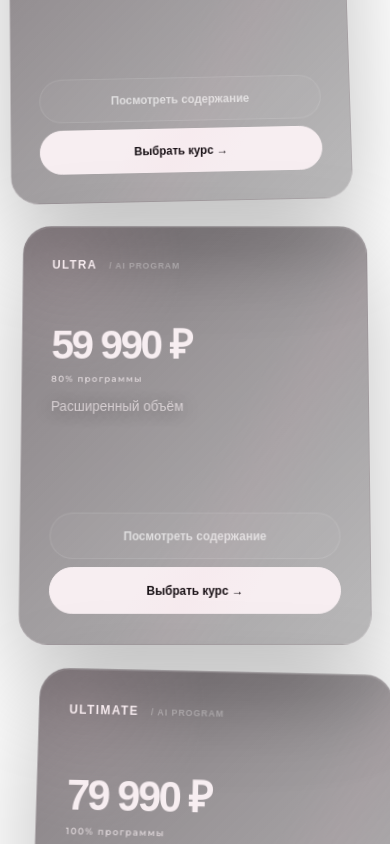
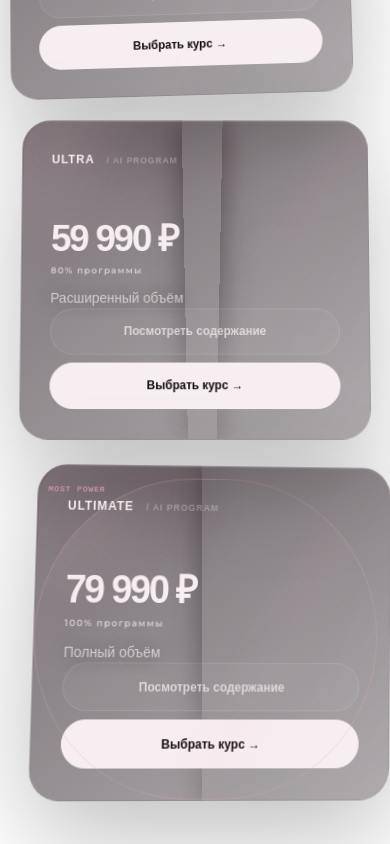
Before and after one commit to fuks19200-ctrl/09, a Next.js app: page / in a window 390 px wide. Shown: the part 4640-5484 px from the top of the page. Built offline with nearby package versions, Linux system fonts and the light colour scheme; no server answers.

Commit message:
Style course cards as a dimensional Flora hand dock

```diff
--- a/app/globals.css
+++ b/app/globals.css
@@ -1254,3 +1254,150 @@ a:hover{
     text-shadow:0 2px 14px rgba(0,0,0,.42) !important;
   }
 }
+
+
+/* =========================================================
+   FLORA HAND / COURSE DOCK
+   The three programs behave like luminous objects resting on
+   the hand in the Bloom composition — compact, dimensional,
+   and locked to the scroll choreography.
+   ========================================================= */
+#courses{
+  position:relative;
+  isolation:isolate;
+}
+
+#courses::after{
+  content:'';
+  position:absolute;
+  z-index:-1;
+  width:min(58vw,820px);
+  height:min(38vw,520px);
+  right:-7vw;
+  top:22%;
+  background:radial-gradient(ellipse at center,
+    rgba(240,167,189,.11) 0%,
+    rgba(216,120,155,.055) 32%,
+    transparent 72%);
+  filter:blur(28px);
+  pointer-events:none;
+}
+
+#courses .pricing-grid{
+  position:relative;
+  width:min(92%,1180px);
+  margin:52px 0 0 auto;
+  display:flex;
+  align-items:flex-end;
+  justify-content:flex-end;
+  gap:clamp(10px,1.5vw,24px);
+  min-height:470px;
+  transform-style:preserve-3d;
+}
+
+#courses .price-card{
+  position:relative;
+  flex:0 0 clamp(245px,20vw,330px);
+  min-height:390px;
+  transform-style:preserve-3d;
+  overflow:hidden;
+  border-radius:30px;
+  background:
+    linear-gradient(145deg,rgba(38,20,29,.62),rgba(9,6,10,.34)) !important;
+  backdrop-filter:blur(16px) saturate(125%);
+  -webkit-backdrop-filter:blur(16px) saturate(125%);
+  box-shadow:
+    inset 0 1px 0 rgba(255,255,255,.12),
+    0 34px 90px rgba(0,0,0,.28),
+    0 0 55px rgba(240,167,189,.045);
+}
+
+#courses .price-card::after{
+  content:'';
+  position:absolute;
+  inset:1px;
+  border-radius:29px;
+  pointer-events:none;
+  background:
+    linear-gradient(120deg,
+      rgba(255,255,255,.09),
+      transparent 24%,
+      transparent 72%,
+      rgba(240,167,189,.055));
+}
+
+#courses .price-card:nth-child(1){
+  transform:translateY(38px) rotateZ(-3deg) rotateY(4deg);
+}
+#courses .price-card:nth-child(2){
+  z-index:3;
+  transform:translateY(-12px) scale(1.035);
+  box-shadow:
+    inset 0 1px 0 rgba(255,255,255,.16),
+    0 42px 110px rgba(0,0,0,.32),
+    0 0 70px rgba(240,167,189,.10);
+}
+#courses .price-card:nth-child(3){
+  transform:translateY(30px) rotateZ(3deg) rotateY(-4deg);
+}
+
+#courses .price-card .plan-name{
+  letter-spacing:.08em;
+}
+#courses .price-card .plan-price{
+  font-size:clamp(38px,4vw,58px);
+}
+#courses .price-card .plan-actions{
+  position:relative;
+  z-index:4;
+}
+
+#courses .price-card.is-featured::before{
+  content:'MOST POWER';
+  position:absolute;
+  top:16px;
+  right:16px;
+  z-index:5;
+  padding:7px 9px;
+  border:1px solid rgba(240,167,189,.25);
+  border-radius:999px;
+  background:rgba(240,167,189,.08);
+  color:var(--flora-rose-hot);
+  font:500 8px/1 var(--system);
+  letter-spacing:.12em;
+}
+
+@media(max-width:1000px){
+  #courses .pricing-grid{
+    width:100%;
+    min-height:420px;
+    gap:12px;
+  }
+  #courses .price-card{
+    flex-basis:31%;
+    min-height:360px;
+  }
+}
+
+@media(max-width:700px){
+  #courses .pricing-grid{
+    display:grid;
+    grid-template-columns:1fr;
+    gap:14px;
+    min-height:0;
+    margin-top:34px;
+  }
+  #courses .price-card,
+  #courses .price-card:nth-child(1),
+  #courses .price-card:nth-child(2),
+  #courses .price-card:nth-child(3){
+    flex:none;
+    width:100%;
+    min-height:0;
+    transform:none;
+  }
+  #courses .price-card.is-featured::before{
+    top:12px;
+    right:12px;
+  }
+}
```
